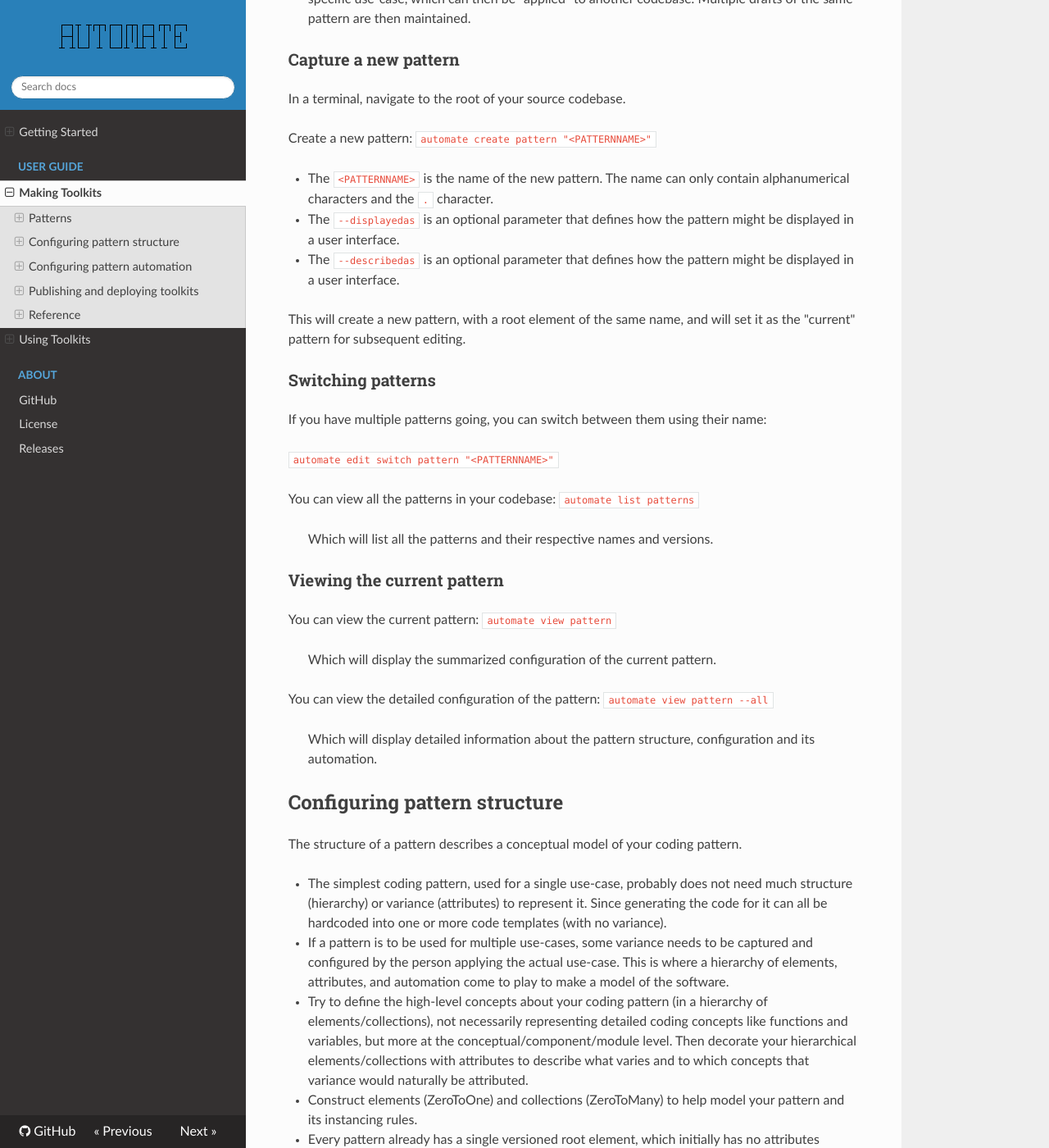
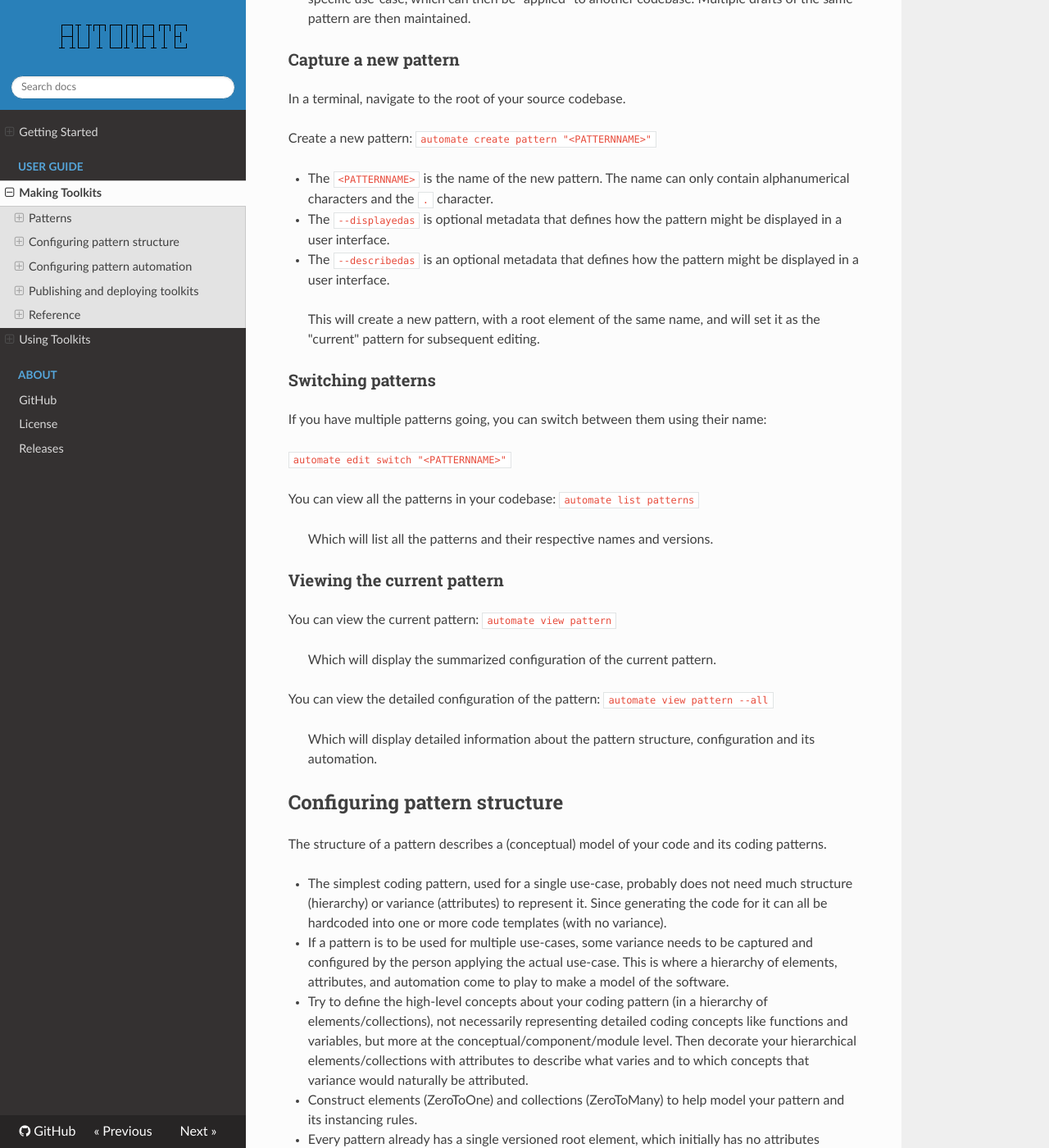
Before and after one commit to jezzsantos/automate, an MkDocs documentation site: the page built from docs/authoring.md, in a window 1280 px wide and 1400 px high, scrolled down 805 px. Shown: the whole window at 82% size. Built offline with MkDocs 1.6.1, drawn with Linux system fonts in a browser that asks for light colours; nearby versions of some CDN libraries; some of the changed text lies outside the part shown.

Commit message:
fixed docs

```diff
--- a/docs/authoring.md
+++ b/docs/authoring.md
@@ -19,18 +19,18 @@
 
 - The `<PATTERNNAME>` is the name of the new pattern. The name can only contain alphanumerical characters and the `.` character.
 
-- The `--displayedas` is an optional parameter that defines how the pattern might be displayed in a user interface.
+- The `--displayedas` is optional metadata that defines how the pattern might be displayed in a user interface.
 
-- The `--describedas` is an optional parameter that defines how the pattern might be displayed in a user interface.
+- The `--describedas` is an optional metadata that defines how the pattern might be displayed in a user interface.
 
 
-This will create a new pattern, with a root element of the same name, and will set it as the "current" pattern for subsequent editing.
+> This will create a new pattern, with a root element of the same name, and will set it as the "current" pattern for subsequent editing.
 
 ### Switching patterns
 
 If you have multiple patterns going, you can switch between them using their name:
 
-`automate edit switch pattern "<PATTERNNAME>"`
+`automate edit switch "<PATTERNNAME>"`
 
 You can view all the patterns in your codebase: `automate list patterns`
 
@@ -48,7 +48,7 @@
 
 ## Configuring pattern structure
 
-The structure of a pattern describes a conceptual model of your coding pattern.
+The structure of a pattern describes a (conceptual) model of your code and its coding patterns.
 
 * The simplest coding pattern, used for a single use-case, probably does not need much structure (hierarchy) or variance (attributes) to represent it. Since generating the code for it can all be hardcoded into one or more code templates (with no variance).
 
@@ -57,11 +57,11 @@
 * Try to define the high-level concepts about your coding pattern (in a hierarchy of elements/collections), not necessarily representing detailed coding concepts like functions and variables, but more at the conceptual/component/module level. Then decorate your hierarchical elements/collections with attributes to describe what varies and to which concepts that variance would naturally be attributed.
 * Construct elements (ZeroToOne) and collections (ZeroToMany) to help model your pattern and its instancing rules.
 
-* Every pattern already has a single versioned root element, which initially has no attributes defined for it, except a `DisplayName` and an empty `Description`.
+* Every pattern already has a single versioned root element, which initially has no attributes defined for it (except for a `DisplayName` and an empty `Description`).
 
 ### Update pattern
 
-To update the pattern: `automate edit update-pattern`
+To update the name and metadata for a pattern: `automate edit update-pattern`
 
 - The `--name` is an optional parameter and must be alphanumeric and can contain the following additional characters:`._`.
 
```
